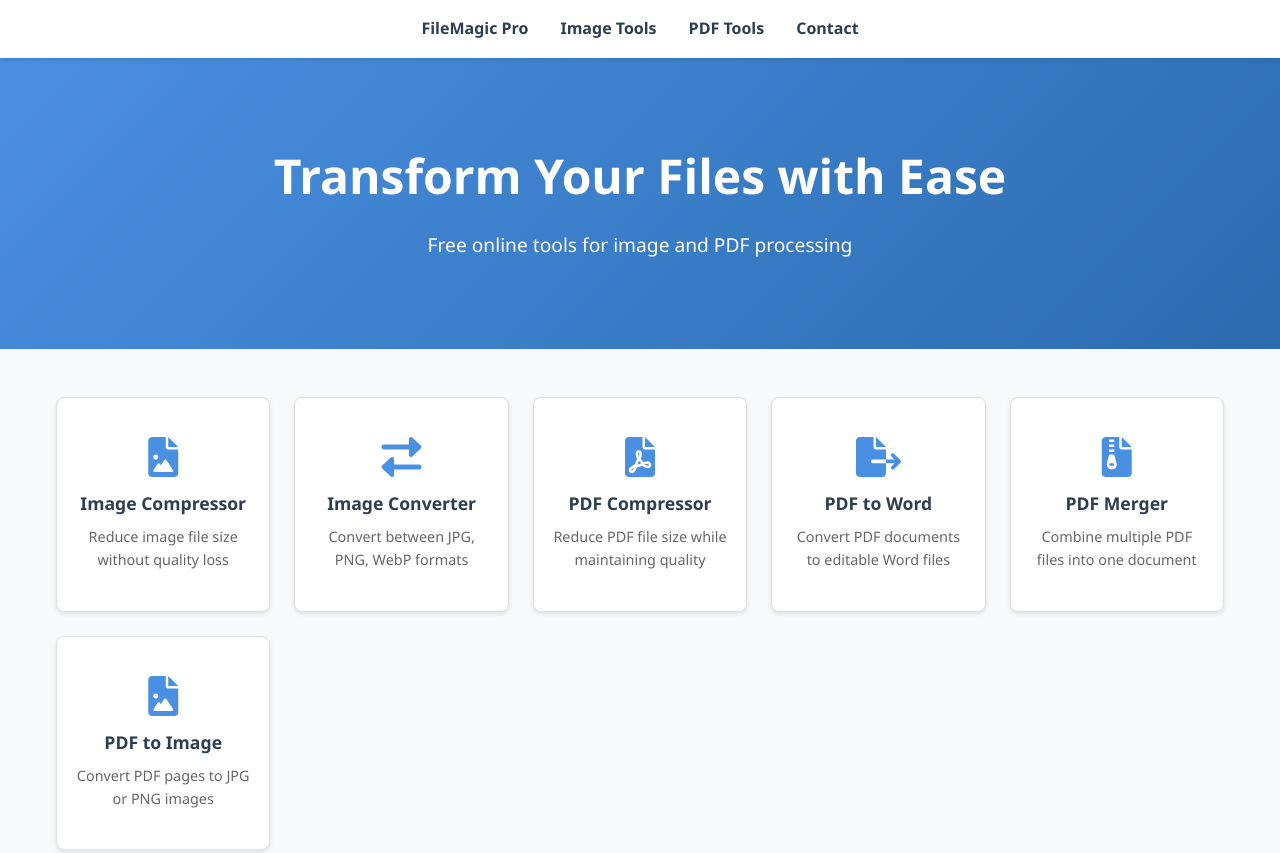
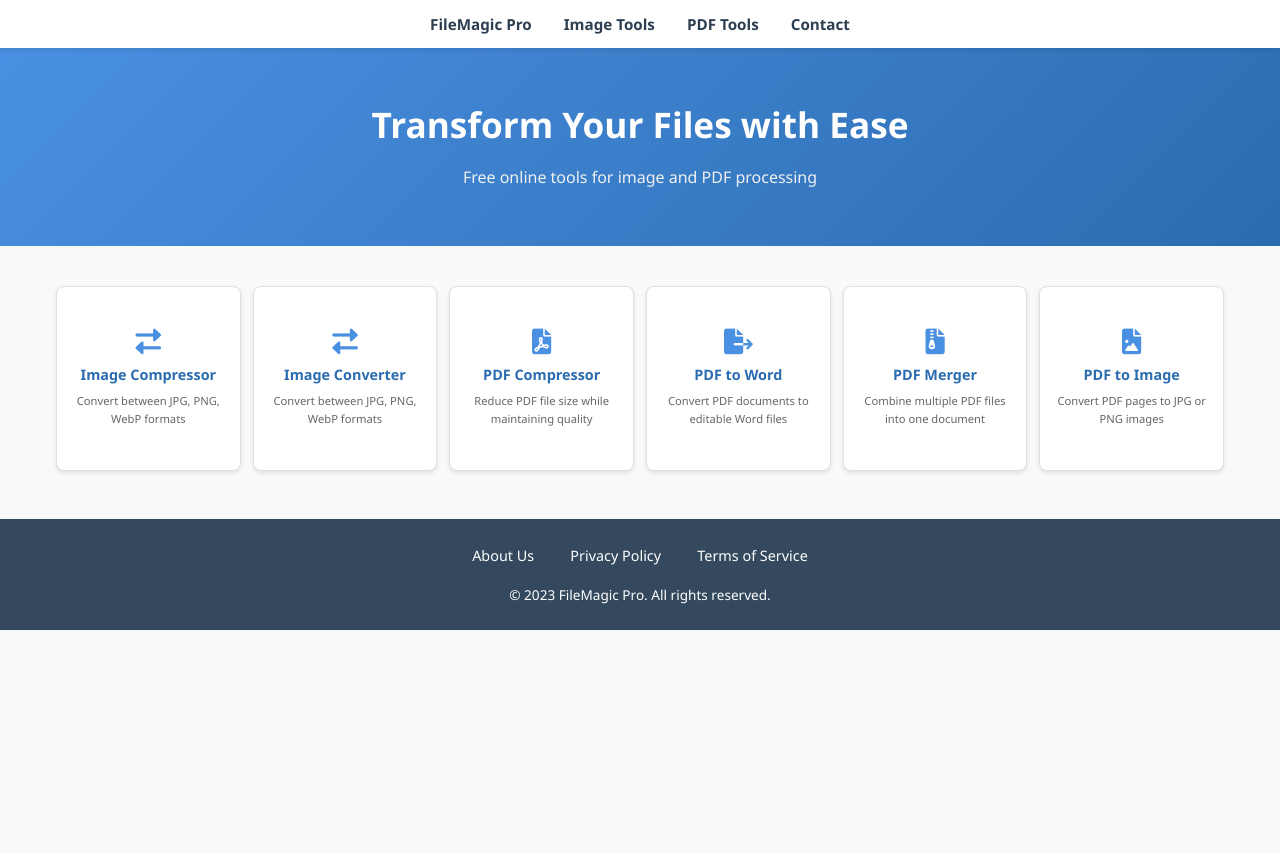
Before and after one commit to Huvappa-Maralappanavar/Tools, a plain HTML site: page index.html in a window 1280 px wide. Shown: the top 853 px of the page. After the commit the page ends 800 px from the top, so only its background shows below. Drawn offline with Linux system fonts and the light colour scheme.

Commit message:
Update index.html

```diff
--- a/index.html
+++ b/index.html
@@ -9,12 +9,12 @@
   <link rel="stylesheet" href="https://cdnjs.cloudflare.com/ajax/libs/font-awesome/6.0.0/css/all.min.css" />
   <style>
     :root {
-      --primary-color: #4A90E2;
-      --secondary-color: #34495e;
-      --accent-color: #2B6CB0;
-      --background-color: #f8f9fa;
-      --card-background: #ffffff;
-      --text-color: #2c3e50;
+      --primary-color: #4A90E2;      /* Hero and main accent */
+      --secondary-color: #34495e;    /* Footer background */
+      --accent-color: #2B6CB0;       /* Secondary accent for hovers */
+      --background-color: #f8f9fa;   /* Body background */
+      --card-background: #ffffff;    /* Card background */
+      --text-color: #2c3e50;         /* Default text color */
       --font-family: 'Segoe UI', Tahoma, Geneva, Verdana, sans-serif;
       --transition-speed: 0.3s;
     }
@@ -29,9 +29,11 @@
       background: var(--background-color);
       color: var(--text-color);
     }
+
+    /* NAVBAR */
     .navbar {
       background: var(--card-background);
-      padding: 1rem 2rem;
+      padding: 0.75rem 1.5rem;
       box-shadow: 0 2px 5px rgba(0,0,0,0.1);
       position: sticky;
       top: 0;
@@ -46,84 +48,93 @@
       text-decoration: none;
       font-weight: 600;
       transition: color var(--transition-speed);
+      font-size: 0.95rem;
     }
     .navbar a:hover {
       color: var(--primary-color);
     }
+
+    /* HERO SECTION */
     .hero {
       text-align: center;
-      padding: 5rem 1rem;
+      padding: 3rem 1rem; /* Reduced padding for a smaller hero */
       background: linear-gradient(135deg, var(--primary-color) 0%, var(--accent-color) 100%);
       color: #fff;
-      margin-bottom: 2rem;
+      margin-bottom: 1.5rem;
     }
     .hero h1 {
-      font-size: 3rem;
-      margin-bottom: 1rem;
+      font-size: 2.2rem; /* Reduced from 3rem for a smaller hero */
+      margin-bottom: 0.75rem;
       font-weight: 700;
+      color: #fff; /* Ensure text is visible against the background */
     }
     .hero p {
-      font-size: 1.2rem;
+      font-size: 1rem;
       margin-bottom: 0.5rem;
+      color: #f0f0f0; /* Slightly lighter text for variety */
     }
+
+    /* GRID OF TOOLS */
     .tools-grid {
       max-width: 1200px;
       margin: 0 auto;
       padding: 1rem;
       display: grid;
-      grid-template-columns: repeat(auto-fit, minmax(180px, 1fr));
-      gap: 1.5rem;
+      grid-template-columns: repeat(auto-fit, minmax(120px, 1fr)); /* Smaller cards */
+      gap: 0.75rem; /* Reduced gap for a denser layout */
     }
+
+    /* TOOL CARDS */
     .tool-card {
       background: var(--card-background);
       border: 1px solid #e0e0e0;
       border-radius: 8px;
-      padding: 1rem;
+      padding: 0.5rem;
       text-align: center;
       transition: transform var(--transition-speed), box-shadow var(--transition-speed);
       box-shadow: 0 2px 4px rgba(0,0,0,0.1);
-      aspect-ratio: 1 / 1;
+      aspect-ratio: 1 / 1; /* Maintains square shape */
       display: flex;
       flex-direction: column;
       justify-content: center;
       align-items: center;
+      font-size: 0.8rem;
+      text-decoration: none; /* Ensures no underline on hover for the entire card */
+      color: var(--text-color);
     }
     .tool-card:hover {
-      transform: translateY(-8px);
-      box-shadow: 0 10px 20px rgba(0,0,0,0.15);
+      transform: translateY(-5px);
+      box-shadow: 0 8px 15px rgba(0,0,0,0.15);
     }
     .tool-icon {
-      font-size: 2.5rem;
+      font-size: 1.6rem; /* Slightly smaller icon */
+      margin-bottom: 0.5rem;
+      transition: color var(--transition-speed);
       color: var(--primary-color);
-      margin-bottom: 0.75rem;
-      transition: color var(--transition-speed);
     }
     .tool-card:hover .tool-icon {
       color: var(--accent-color);
     }
     .tool-card h3 {
-      margin-bottom: 0.5rem;
-      font-size: 1.1rem;
-      font-weight: 600;
-    }
-    .tool-card h3 a {
-      text-decoration: none;
-      color: var(--text-color);
+      margin-bottom: 0.4rem;
+      font-size: 0.9rem;
+      font-weight: 700;
+      color: var(--accent-color); /* Adds a pop of color to the title */
       transition: color var(--transition-speed);
     }
-    .tool-card h3 a:hover {
-      color: var(--primary-color);
+    .tool-card p {
+      font-size: 0.7rem;
+      color: #666;
+      margin: 0 0.5rem;
     }
-    .tool-card p {
-      font-size: 0.9rem;
-      color: #666;
-    }
+
+    /* FOOTER */
     .footer {
       background: var(--secondary-color);
       color: white;
-      padding: 2rem 1rem;
+      padding: 1.5rem 1rem;
       text-align: center;
-      margin-top: 3rem;
+      margin-top: 2rem;
     }
     .footer a {
       color: white;
@@ -131,10 +142,13 @@
       margin: 0 1rem;
       font-weight: 500;
       transition: color var(--transition-speed);
+      font-size: 0.9rem;
     }
     .footer a:hover {
       color: var(--primary-color);
     }
+
+    /* RESPONSIVE */
     @media (max-width: 768px) {
       .tools-grid {
         grid-template-columns: 1fr 1fr;
@@ -142,6 +156,12 @@
       .navbar {
         flex-direction: column;
         gap: 1rem;
+      }
+      .hero h1 {
+        font-size: 1.8rem;
+      }
+      .hero p {
+        font-size: 0.9rem;
       }
     }
   </style>
@@ -161,51 +181,52 @@
 
   <div class="tools-grid">
     <!-- Image Tools -->
-    <div class="tool-card">
-      <i class="fas fa-file-image tool-icon"></i>
-      <h3><a href="img-compress.html">Image Compressor</a></h3>
-      <p>Reduce image file size without quality loss</p>
-    </div>
+    <a href="img-compress.html" class="tool-card">
+        <i class="fas fa-exchange-alt tool-icon"></i>
+        <h3>Image Compressor</h3>
+        <p>Convert between JPG, PNG, WebP formats</p>
+    </a>
 
-    <div class="tool-card">
+
+    <a href="image-converter.html" class="tool-card">
       <i class="fas fa-exchange-alt tool-icon"></i>
       <h3>Image Converter</h3>
       <p>Convert between JPG, PNG, WebP formats</p>
-    </div>
+    </a>
 
     <!-- PDF Tools -->
-    <div class="tool-card">
+    <a href="pdf-compress.html" class="tool-card">
       <i class="fas fa-file-pdf tool-icon"></i>
       <h3>PDF Compressor</h3>
       <p>Reduce PDF file size while maintaining quality</p>
-    </div>
+    </a>
 
-    <div class="tool-card">
+    <a href="pdf-to-word.html" class="tool-card">
       <i class="fas fa-file-export tool-icon"></i>
       <h3>PDF to Word</h3>
       <p>Convert PDF documents to editable Word files</p>
-    </div>
+    </a>
 
-    <div class="tool-card">
+    <a href="pdf-merger.html" class="tool-card">
       <i class="fas fa-file-archive tool-icon"></i>
       <h3>PDF Merger</h3>
       <p>Combine multiple PDF files into one document</p>
-    </div>
+    </a>
 
-    <div class="tool-card">
+    <a href="pdf-to-image.html" class="tool-card">
       <i class="fas fa-file-image tool-icon"></i>
       <h3>PDF to Image</h3>
       <p>Convert PDF pages to JPG or PNG images</p>
-    </div>
+    </a>
   </div>
 
   <footer class="footer">
-    <div style="margin-bottom: 1.5rem;">
+    <div style="margin-bottom: 1rem;">
       <a href="#about">About Us</a>
       <a href="#privacy">Privacy Policy</a>
       <a href="#terms">Terms of Service</a>
     </div>
-    <p>&copy; 2023 FileMagic Pro. All rights reserved.</p>
+    <p style="font-size: 0.85rem;">&copy; 2023 FileMagic Pro. All rights reserved.</p>
   </footer>
 </body>
 </html>
```
